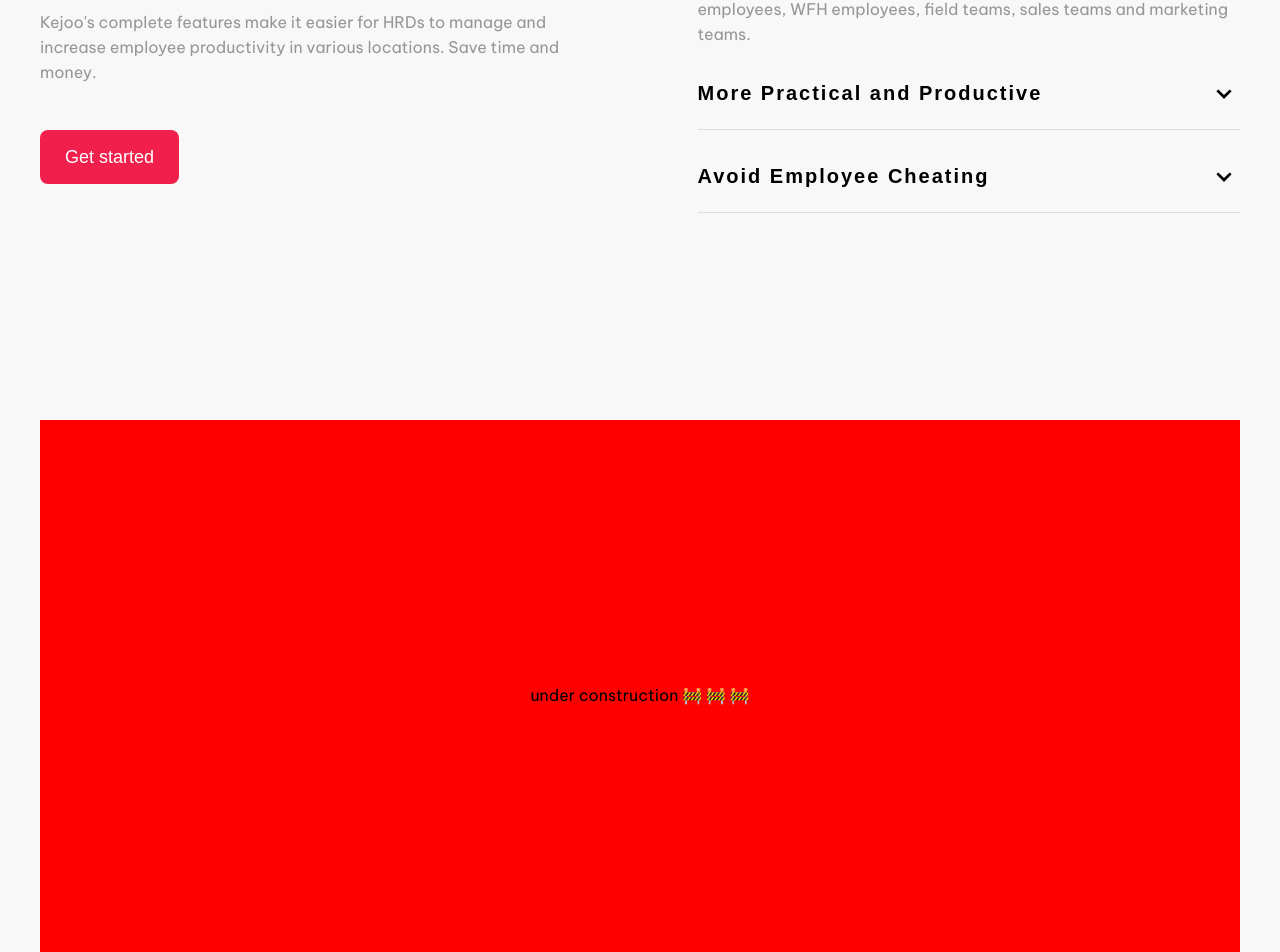
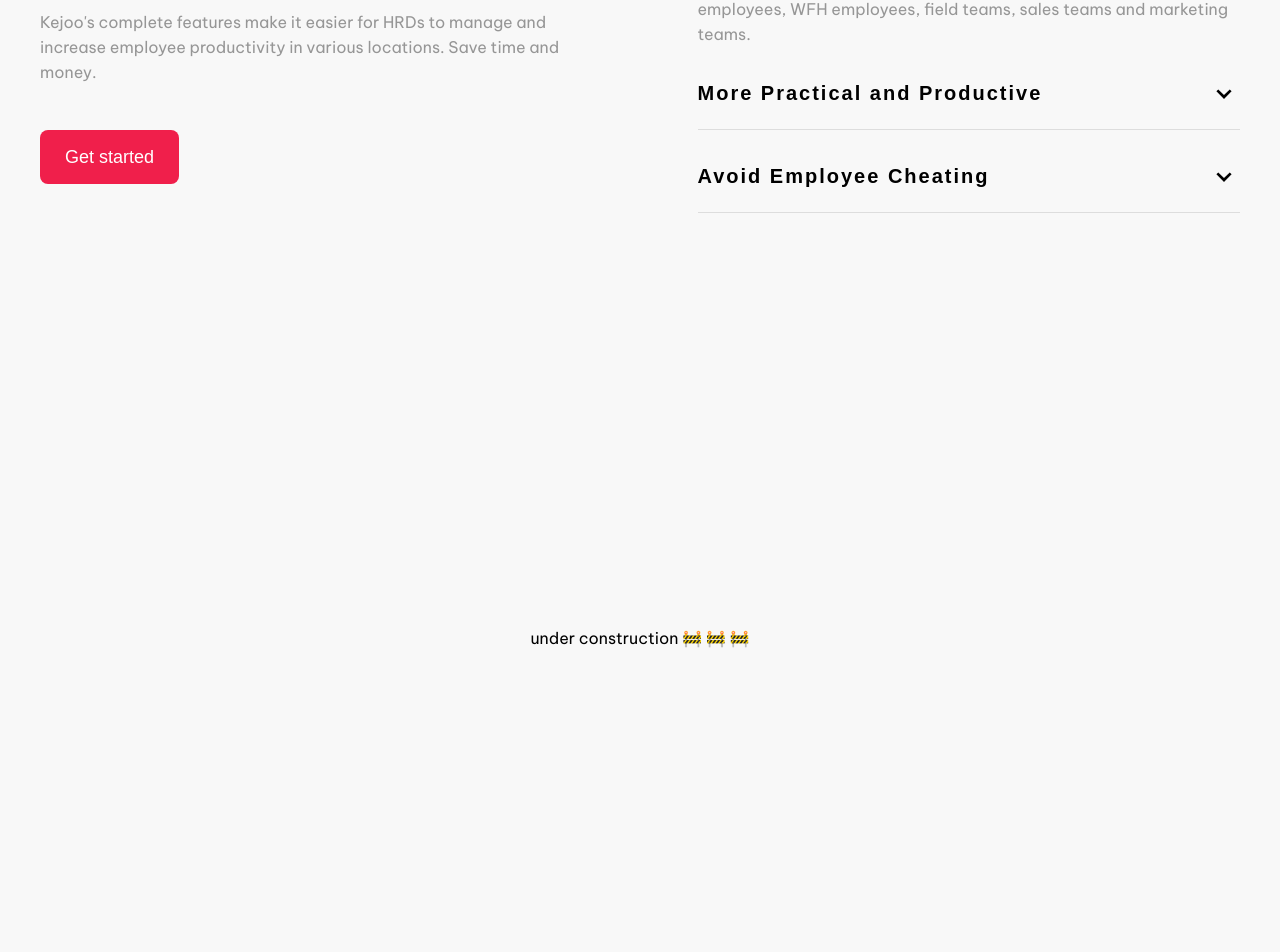
Before and after one commit to gustavoalvim41/kejoo, a React (Vite) app: page / in a window 1280 px wide. Shown: the part 1750-2702 px from the top of the page. After the commit the page ends 2663 px from the top, so only its background shows below. Built offline with nearby package versions, Linux system fonts and the light colour scheme.

Commit message:
updating media screen

```diff
--- a/src/screens/Home/components/Benefits/styles.sass
+++ b/src/screens/Home/components/Benefits/styles.sass
@@ -1,8 +1,6 @@
 @use '../../../../styles/variables'
 
 .benefits
-  height: 54.7rem
-
   margin: 15rem 0 0 0
 
   display: grid
--- a/src/screens/Home/components/Pricing/styles.sass
+++ b/src/screens/Home/components/Pricing/styles.sass
@@ -2,8 +2,8 @@
   width: 100%
   height: 55rem
 
+  margin: 15rem 0 0 0
+
   display: flex
   align-items: center
   justify-content: center
-
-  background-color: red
--- a/src/screens/Home/styles.sass
+++ b/src/screens/Home/styles.sass
@@ -3,9 +3,6 @@
 .container
   width: 100%
   max-width: 1200px
-
-  section
-    width: 100%
 
 @media screen and (max-width: 1260px)
   .container
```
